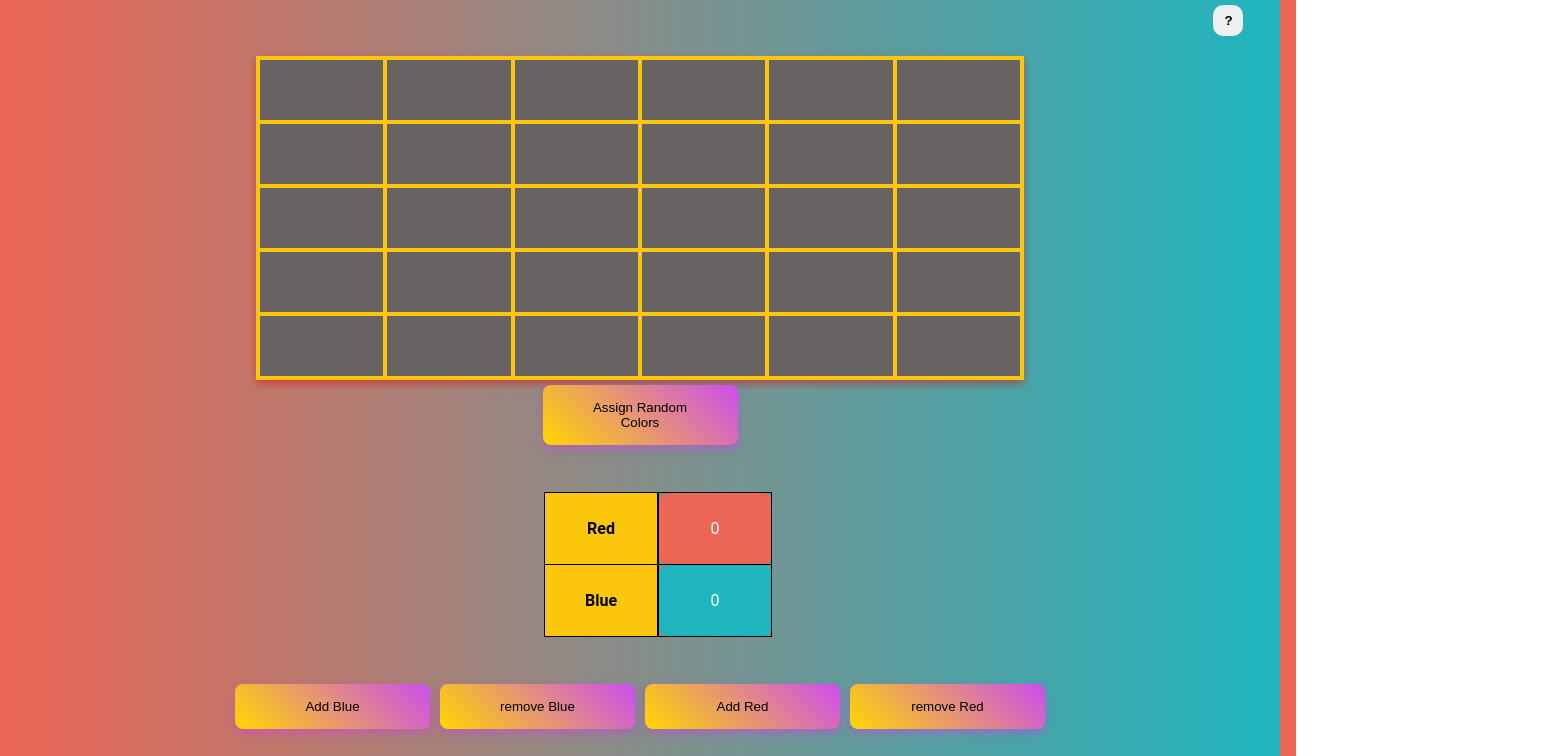
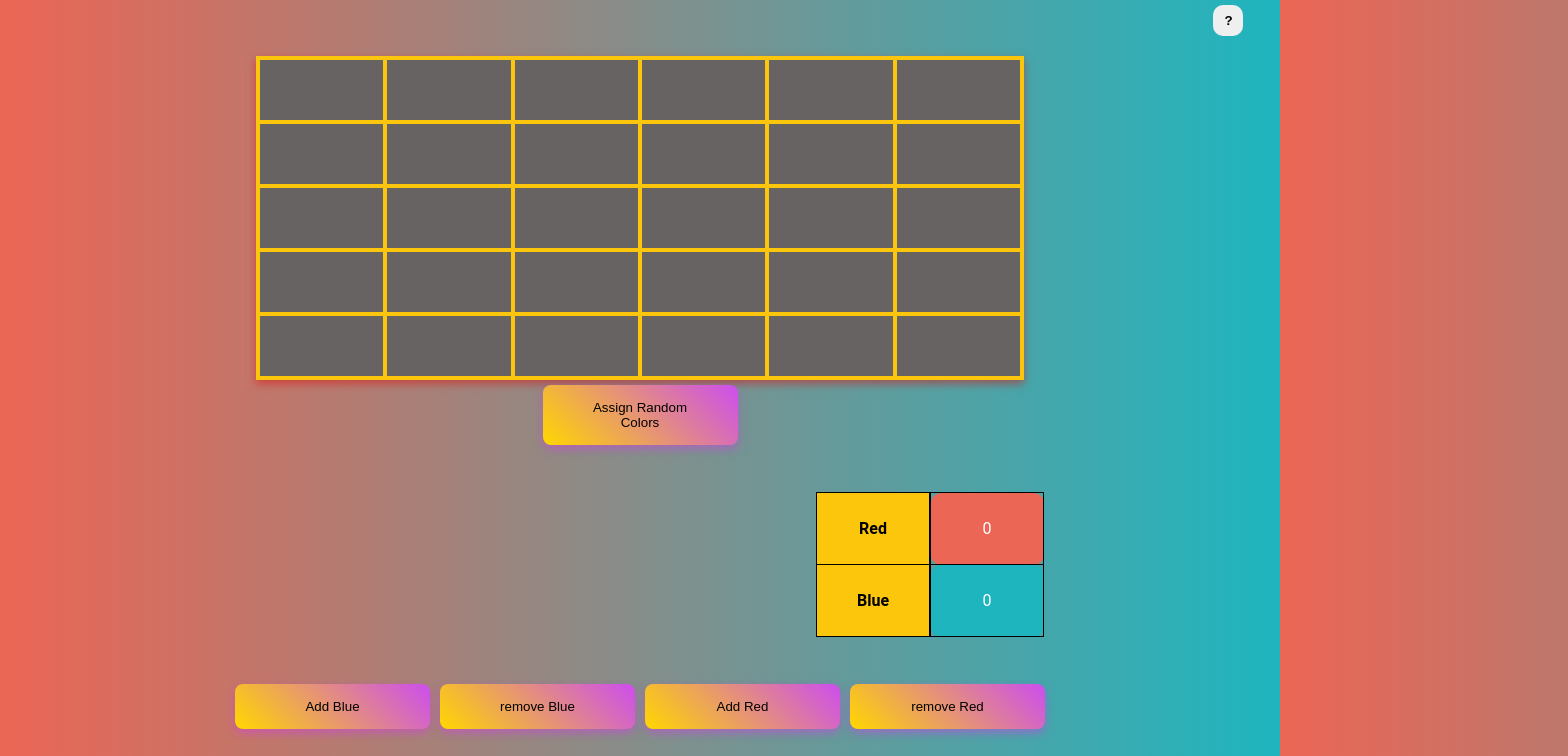
Before and after one commit to MatthieuQuerel/EnglishGame, a Vue app: page / in a window 1280 px wide. Shown: the top 756 px of the page, 1568 px wide, since content can reach past the window. Built offline with nearby package versions, Linux system fonts and the light colour scheme.

Commit message:
Last Modif

```diff
--- a/src/components/Acceil.vue
+++ b/src/components/Acceil.vue
@@ -158,7 +158,7 @@ button:hover {
     border-collapse: collapse;
     display: flex;
     padding: 1rem;
-    margin-left: 33rem;
+    margin-left: 50rem;
 }
 
 .Score th, .Score td {
```
